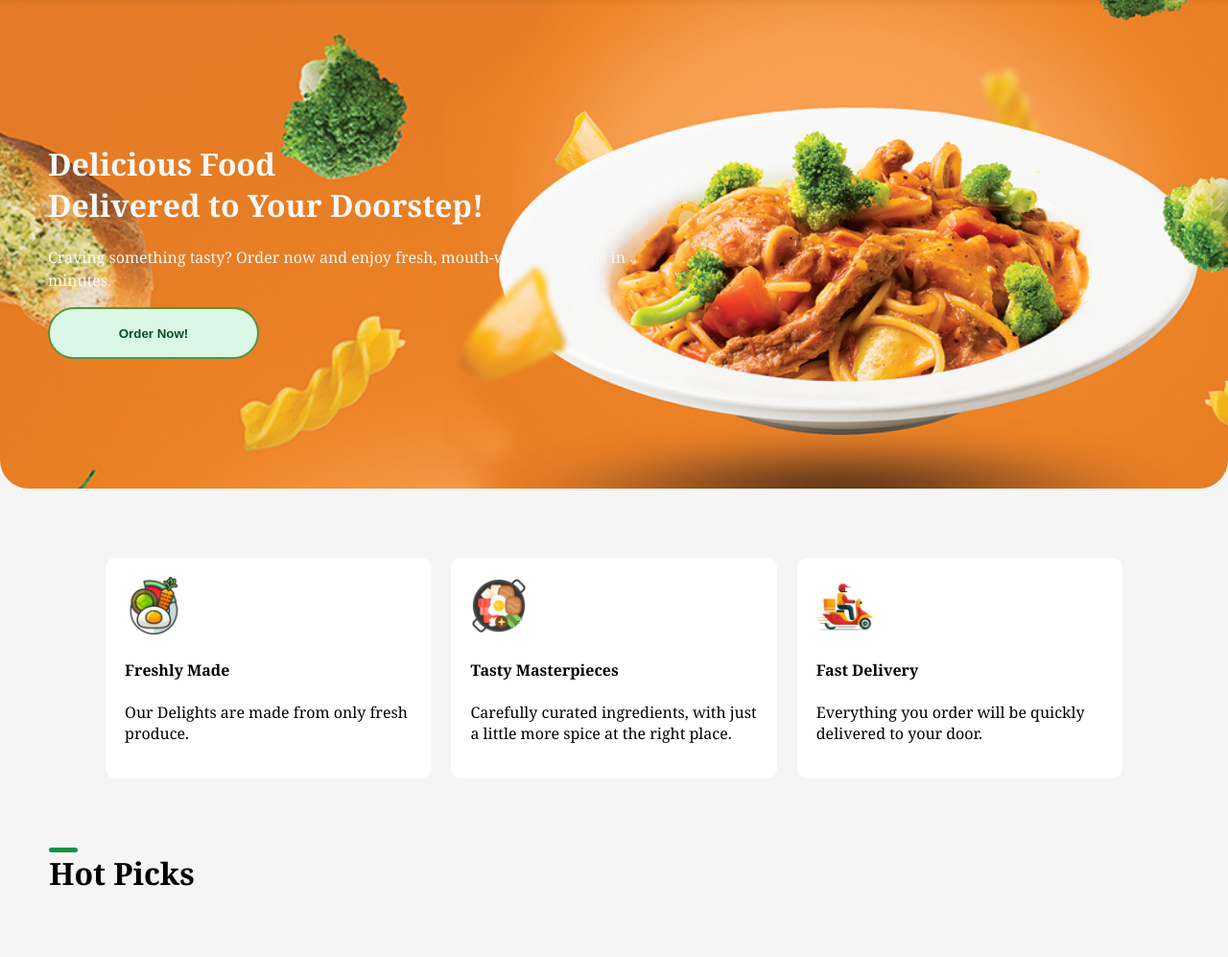
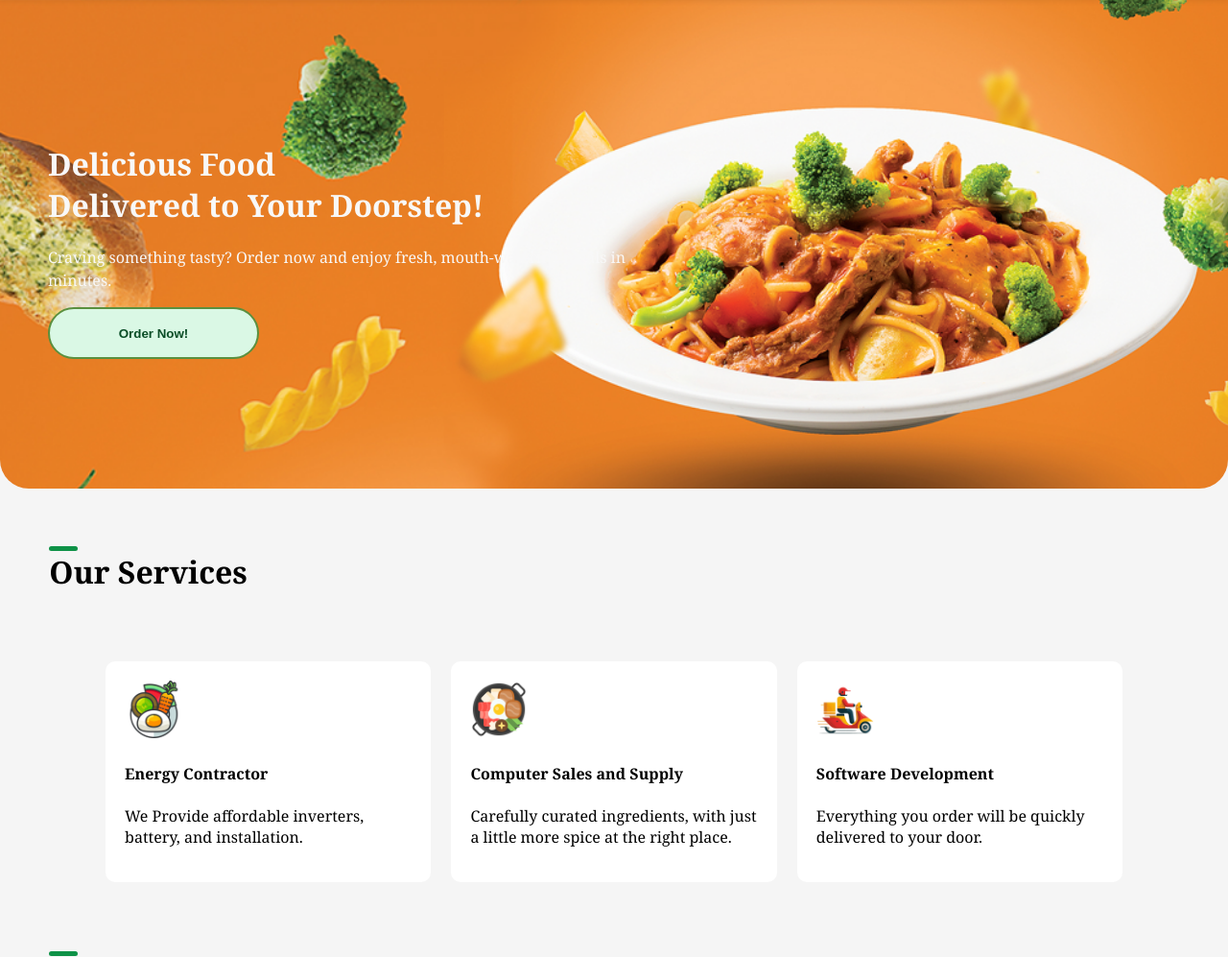
Before and after one commit to akintolatech/fabletech, a Django app: page / in a window 1280 px wide. Shown: the part 71-1068 px from the top of the page at 96% size. Run offline with Django 5.2, Linux system fonts and the light colour scheme; data comes from the database, SQL or seed files in the repository; some libraries are stand-ins or nearby versions.

Commit message:
Fabletech adaptation

```diff
--- a/webcms/templates/webcms/base.html
+++ b/webcms/templates/webcms/base.html
@@ -80,8 +80,6 @@
 
         <div class="footer-wrap">
 
-
-
             <div class="footer-text-container">
 
                 <ul class="footer-first-child">
@@ -99,6 +97,16 @@
                     <a href="{% url 'website:menu' %}"><li>Menu</li></a>
                     <a href="{% url 'website:about' %}"><li>About</li></a>
                 </ul>
+
+                <ul>
+                    <li class="footer-heading">Order</li>
+                    <a href="index.html"><li>Cart</li></a>
+                    <a href="pages/about.html"><li>My Wishlist</li></a>
+                    <a href="pages/services.html"><li>Track Order</li></a>
+                    <a href="pages/services.html"><li>Privacy Policy</li></a>
+                    <a href="pages/services.html"><li>Terms and Conditions</li></a>
+                </ul>
+
                 <ul>
                     <li class="footer-heading">Reach Out</li>
                     <a href="index.html"><li>Call</li></a>
--- a/webcms/templates/webcms/pages/index.html
+++ b/webcms/templates/webcms/pages/index.html
@@ -27,6 +27,7 @@
 
     <!-- Values Section -->
     <div class="section">
+        <h1>Our Services</h1>
         <div class="values_container">
 
             <div class="values_item">
@@ -34,8 +35,8 @@
                     <img src="{% static 'img/fresh.png' %}" />
                 </div>
                 <div class="values_text">
-                    <h4>Freshly Made</h4>
-                    <p>Our Delights are made from only fresh produce.</p>
+                    <h4>Energy Contractor</h4>
+                    <p>We Provide affordable inverters, battery, and installation.</p>
                 </div>
             </div>
 
@@ -44,7 +45,7 @@
                     <img src="{% static 'img/delights.png' %}" />
                 </div>
                 <div class="values_text">
-                    <h4>Tasty Masterpieces</h4>
+                    <h4>Computer Sales and Supply</h4>
                     <p>
                         Carefully curated ingredients,
                         with just a little more spice at the right place.
@@ -57,7 +58,7 @@
                     <img src="{% static 'img/rida.png' %}" />
                 </div>
                 <div class="values_text">
-                    <h4>Fast Delivery</h4>
+                    <h4>Software Development</h4>
                     <p>Everything you order will be quickly delivered to your door.</p>
                 </div>
             </div>
@@ -73,7 +74,7 @@
         <div class="container">
 
             <div class="item project2">
-                <img src="img/burgercard.jpg" />
+                <img src="{% static 'img/streetlight.jpg' %}" />
                 <div class="product-item-content">
                     <h3>Burgers</h3>
                     <p>Spicy and so beefy burger a call away</p>
@@ -83,7 +84,7 @@
             </div>
 
             <div class="item project2">
-                <img src="img/cake.jpg" />
+                <img src="{% static 'img/streetlight.jpg' %}" />
                 <div class="product-item-content">
                     <h3>Cakes</h3>
                     <p>Spicy and so beefy burger a call away</p>
@@ -93,7 +94,7 @@
             </div>
 
             <div class="item project2">
-                <img src="img/sharwarma.jpg" />
+                <img src="{% static 'img/streetlight.jpg' %}" />
                 <div class="product-item-content">
                     <h3>Sharwarma</h3>
                     <p>Spicy and so beefy burger a call away</p>
```
